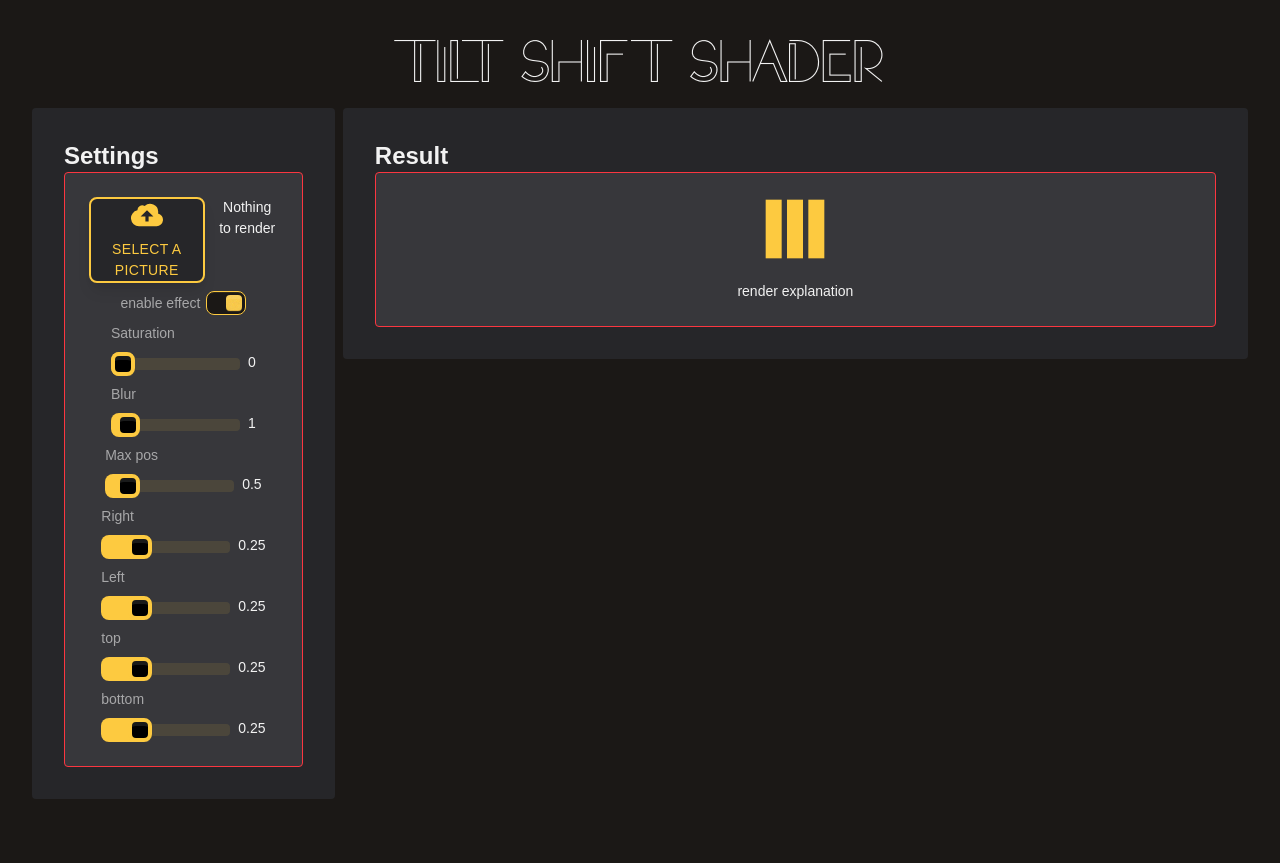
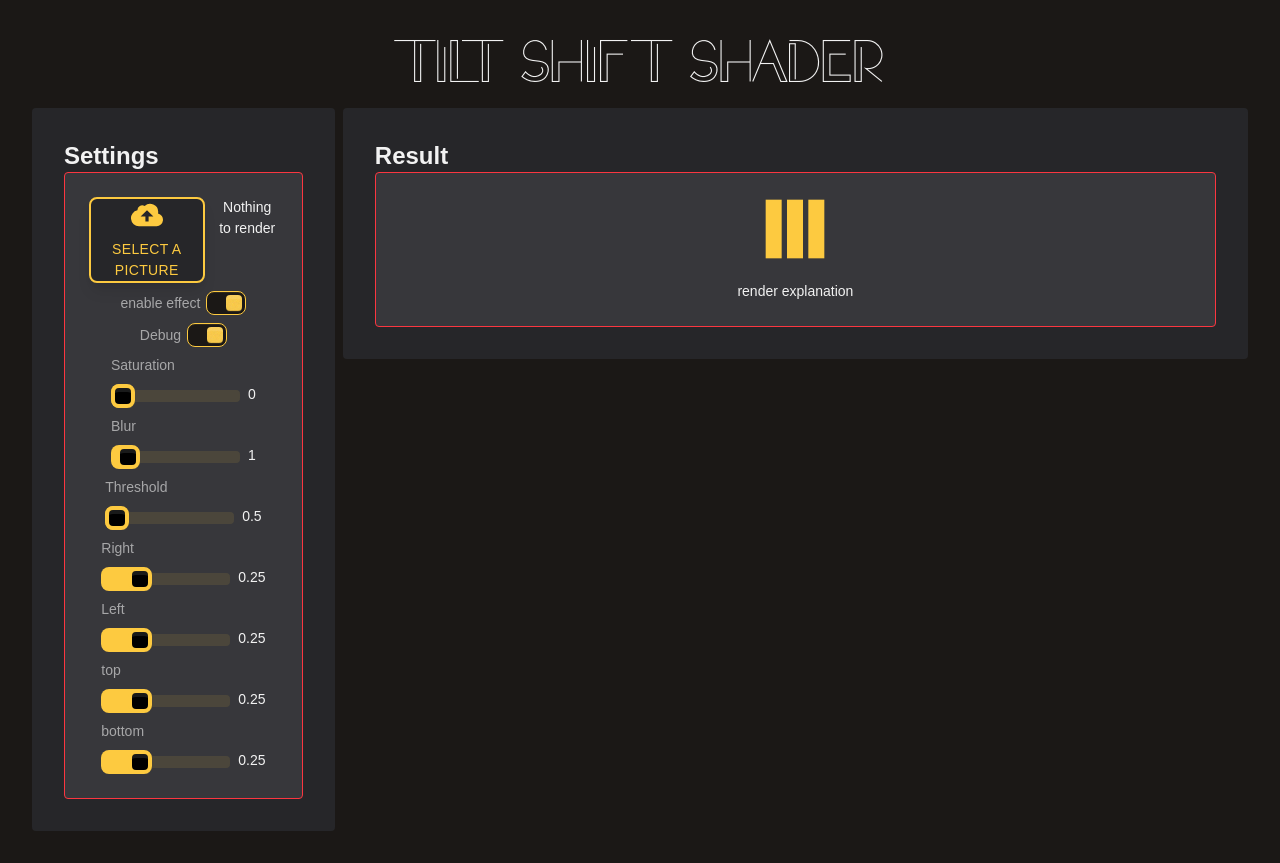
Before and after one commit to guillaume-gomez/ts-shader, a React (Vite) app: page / in a window 1280 px wide. Before the commit the page ends 831 px from the top, so only its background shows below. Built offline with nearby package versions, Linux system fonts and the light colour scheme.

Commit message:
add threeshold and debug props to material

```diff
--- a/src/App.tsx
+++ b/src/App.tsx
@@ -14,13 +14,15 @@ function App() {
   const [width, setWidth] = useState<number>(0);
   const [height, setHeight] = useState<number>(0);
   const [enable, setEnable] = useState<boolean>(true);
+  const [debug, setDebug] = useState<boolean>(true);
   const [saturation, setSaturation] = useState<number>(0);
   const [blur, setBlur] = useState<number>(1);
-  const [maxPos, setMaxPos] = useState<number>(0.5);
+  const [threshold, setThreshold] = useState<number>(0.5);
   const [top, setTop] = useState<number>(0.25);
   const [right, setRight] = useState<number>(0.25);
   const [left, setLeft] = useState<number>(0.25);
   const [bottom, setBottom] = useState<number>(0.25);
+
 
   function onChange(imageBase64: string, width: number, height: number) {
     setImageBase64(imageBase64);
@@ -52,6 +54,11 @@ function App() {
             onToggle={(value) => setEnable(value)}
             value={enable}
           />
+          <Toggle
+            label="Debug"
+            onToggle={(value) => setDebug(value)}
+            value={debug}
+          />
           <Range
             label="Saturation"
             value={saturation}
@@ -71,12 +78,12 @@ function App() {
             float={true}
           />
           <Range
-            label="Max pos"
-            value={maxPos}
-            onChange={(newValue) => setMaxPos(newValue)}
-            min={0}
-            max={5}
-            step={0.1}
+            label="Threshold"
+            value={threshold}
+            onChange={(newValue) => setThreshold(newValue)}
+            min={0.5}
+            max={1}
+            step={0.01}
             float={true}
           />
           <Range
@@ -128,11 +135,12 @@ function App() {
               width={width}
               height={height}
               enableEffect={enable}
+              debug={debug}
               saturation={saturation}
+              threshold={threshold}
               blur={blur}
               top={top}
               bottom={bottom}
-              maxPos={maxPos}
               right={right}
               left={left}
             />
--- a/src/Components/Shaders/TiltShift/TiltShiftMaterial.tsx
+++ b/src/Components/Shaders/TiltShift/TiltShiftMaterial.tsx
@@ -6,6 +6,8 @@ const TiltShiftMaterial = shaderMaterial(
     uTexture: null,
     uSaturation: 0.1,
     uEnable: false,
+    uDebug: false,
+    uThreshold: 0.5,
     uBlur: 0.0,
     uTop: 0.75,
     uLeft: 0.25,
@@ -60,58 +62,57 @@ const TiltShiftMaterial = shaderMaterial(
         return (value - min1) / (max1 - min1);
     }
 
-    float map(float min1, float max1, float min2, float max2, float value)
+    uniform float uThreshold;
+    float computeFonction(float min1, float max1, float value)
     {
-        return mix(min2, max2, normalizea(min1, max1, value));
+        return smoothstep(uThreshold, 1.0, normalizea(min1, max1, value));
     }
 
     uniform sampler2D uTexture;
     varying vec2 vUv;
     uniform bool uEnable;
+    uniform bool uDebug;
     uniform float uSaturation;
     uniform float uBlur;
     uniform float uTop;
     uniform float uBottom;
     uniform float uLeft;
     uniform float uRight;
-    uniform float uMaxPos;
+
 
     void main() {
-      vec4 textureColor = texture2D(uTexture, vUv);
-      if(!uEnable) {
-        gl_FragColor = textureColor;
+     vec2 uv = vUv;
+
+     if(!uEnable) {
+        gl_FragColor =  texture2D(uTexture, uv, 0.0);
         return;
       }
 
-      vec2 uv = vUv;
       float position = 0.0;
       // TOP / BOTTOM
       if(uv.y <= uBottom) {
-        position += map(0.0, uBottom, uMaxPos, 0.0, uv.y);
+          position += computeFonction(uBottom, 0.0, uv.y);
       }
 
-      if(uv.y >= uTop) {
-        position += map(uTop, 1.0, 0.0, uMaxPos, uv.y);
+     if(uv.y >= uTop) {
+          position += computeFonction(uTop, 1.0, uv.y);
       }
 
       // LEFT / RIGHT
       if(uv.x <= uLeft) {
-        position += map(0.0, uLeft, uMaxPos, 0.0, uv.x);
+          position += computeFonction(uLeft, 0.0, uv.x);
       }
       if(uv.x >= uRight) {
-        position += map(uRight, 1.0, 0.0, uMaxPos, uv.x);
+          position += computeFonction(uRight, 1.0, uv.x);
       }
 
+      float bias = position * uBlur;
+      if(uDebug) {
+        gl_FragColor = vec4( min(bias, 1.0) , 0.0, 0.0, 1.0 );
+        return;
+      }
 
-
-/*      position = map(0.0, uBottom, maxPos, 0.0, uv.y) * float(uv.y <= uBottom) +
-                 map(uTop, 1.0, 0.0, maxPos, uv.y) * float(uv.y >= uTop) +
-                 map(0.0, uLeft, maxPos, 0.0, uv.x) * float(uv.x <= uLeft) +
-                 map(uRight, 1.0, 0.0, maxPos, uv.x) * float(uv.x >= uRight);
-*/
-      float bias = position * uBlur;
-
-      vec4 blurred_texture = texture2D(uTexture, uv.xy, bias);
+      vec4 blurred_texture = texture2D(uTexture, uv, bias);
       vec3 textureRGBSaturated = saturateFn(blurred_texture.rgb, uSaturation);
       gl_FragColor = vec4(textureRGBSaturated, 1.0);
 
--- a/src/Components/ThreeJS/Plane.tsx
+++ b/src/Components/ThreeJS/Plane.tsx
@@ -17,6 +17,7 @@ interface PlaneProps {
   enableEffect: boolean;
   debug: boolean;
   saturation: number;
+  threshold: number;
   blur: number;
   top: number;
   left: number;
@@ -31,6 +32,8 @@ function Plane({
   height,
   enableEffect,
   saturation,
+  threshold,
+  debug,
   blur,
   top,
   bottom,
@@ -51,14 +54,15 @@ function Plane({
 
 	      <tiltShiftMaterial
 	        uTexture={texture}
+          uDebug={debug}
 	        uEnable={enableEffect}
 	        uSaturation={saturation}
+          uThreshold={threshold}
           uBlur={blur}
-          uTop={top}
+          uTop={1.0 - top}
           uBottom={bottom}
           uLeft={left}
-          uRight={right}
-          uMaxPos={maxPos}
+          uRight={1.0 - right}
 	      />
 	      </mesh>
 	)
```
